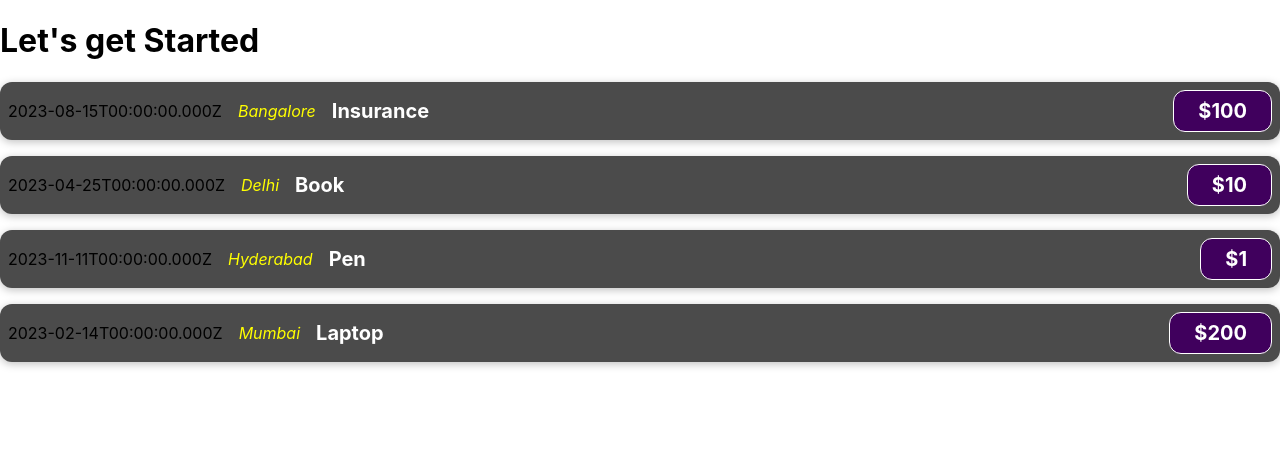
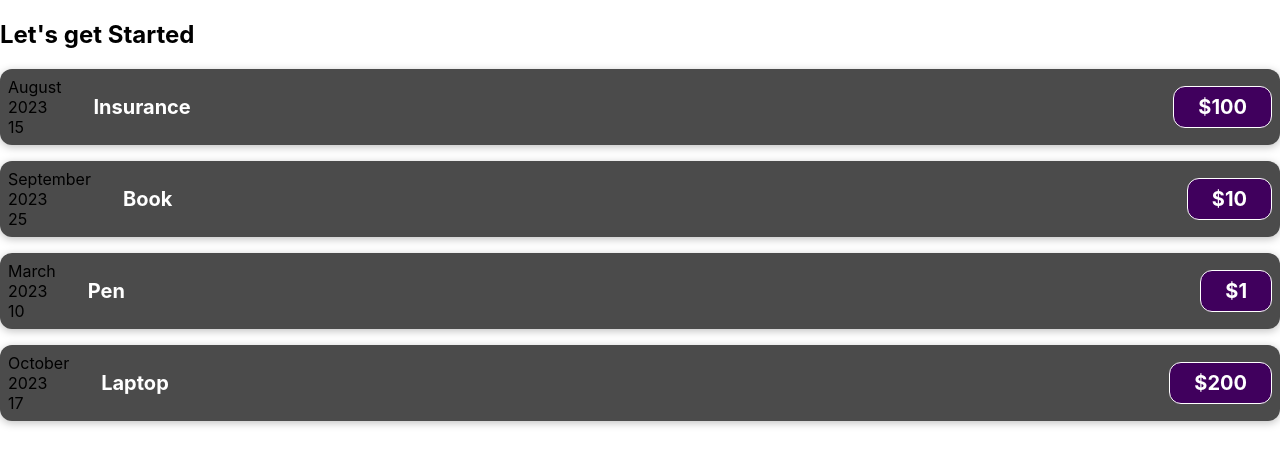
Before and after one commit to Sougata01/react_project_one, a JavaScript app: page / in a window 1280 px wide. Shown: the top 466 px of the page. Built offline with nearby package versions, Linux system fonts and the light colour scheme; the HTML template or start-up script is replaced by a standard one.

Commit message:
calender format created

```diff
--- a/src/App.js
+++ b/src/App.js
@@ -2,22 +2,21 @@ import ExpenseItem from "./components/ExpenseItem";
 
 function App() {
   const expenses = [
-    { id: "1", location: "Bangalore", date: new Date(2023, 7, 15), title: "Insurance", price: 100 },
-    { id: "2", location: "Delhi", date: new Date(2023, 3, 25), title: "Book", price: 10 },
-    { id: "3", location: "Hyderabad", date: new Date(2023, 10, 11), title: "Pen", price: 1 },
-    { id: "4", location: "Mumbai", date: new Date(2023, 1, 14), title: "Laptop", price: 200 },
+    { id: 1, title: "Insurance", date: new Date(2023, 7, 15), price: 100 },
+    { id: 2, title: "Book", date: new Date(2023, 8, 25), price: 10 },
+    { id: 3, title: "Pen", date: new Date(2023, 2, 10), price: 1 },
+    { id: 4, title: "Laptop", date: new Date(2023, 9, 17), price: 200 },
   ];
 
   return (
     <div>
-      <h1>Let's get Started</h1>
-      {expenses.map((expense, index) => {
+      <h2>Let's get Started</h2>
+      {expenses.map((expense) => {
         return (
           <ExpenseItem
             key={expense.id}
-            location={expense.location}
+            title={expense.title}
             date={expense.date}
-            title={expense.title}
             price={expense.price}
           ></ExpenseItem>
         );
--- a/src/components/ExpenseItem.js
+++ b/src/components/ExpenseItem.js
@@ -1,9 +1,18 @@
 import "./ExpenseItem.css";
 
+const months=["January", "February", "March", "April", "May", "June", "July", "August", "September", "October", "November", "December"]
+
 function ExpenseItem(props) {
+  const month = months[props.date.getMonth()]
+  const year = props.date.getFullYear()
+  const date = props.date.getDate()
   return (
     <div className="expense-item">
-      <div>{props.date.toISOString()}</div>
+      <div>
+        <div>{month}</div>
+        <div>{year}</div>
+        <div>{date}</div>
+      </div>
       <div className="expense-item__location">{props.location}</div>
       <div className="expense-item__description">
         <h2>{props.title}</h2>
```
